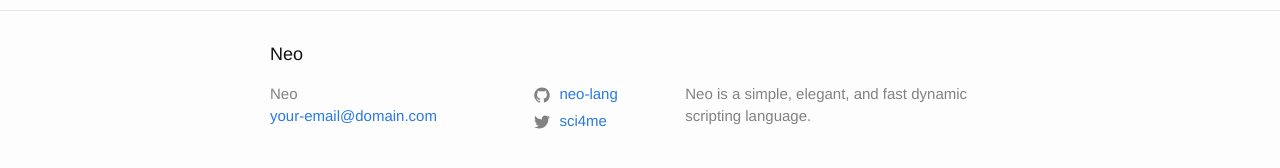
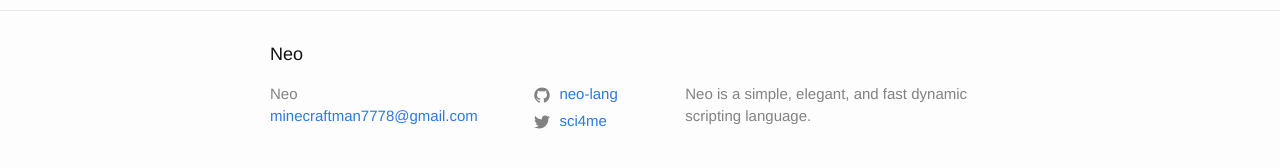
Before and after one commit to mathieu-aubin/neo-lang.github.io, a Jekyll site: the page built from _pages/about.md, in a window 1280 px wide. Shown: the part 286-454 px from the top of the page. Built offline with Jekyll 4.4.1, drawn with Linux system fonts in a browser that asks for light colours.

Commit message:
update _config.yml

```diff
--- a/_config.yml
+++ b/_config.yml
@@ -1,5 +1,5 @@
 title: Neo
-email: your-email@domain.com
+email: minecraftman7778@gmail.com
 description: >
   Neo is a simple, elegant, and fast dynamic scripting language.
 baseurl: ""
```
